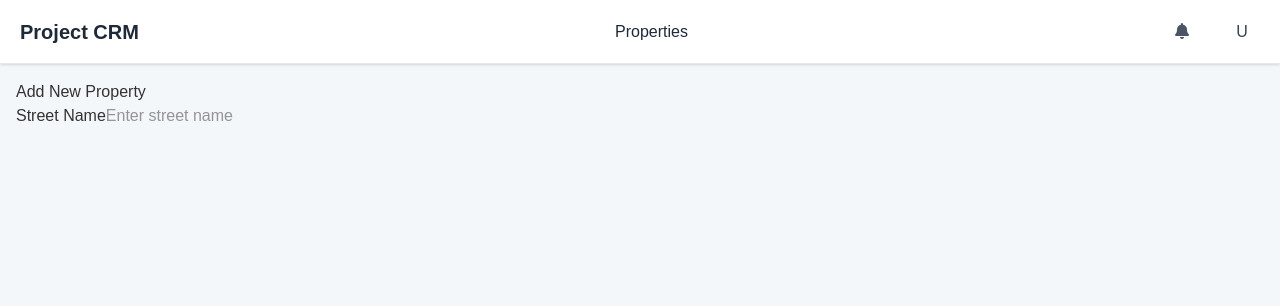
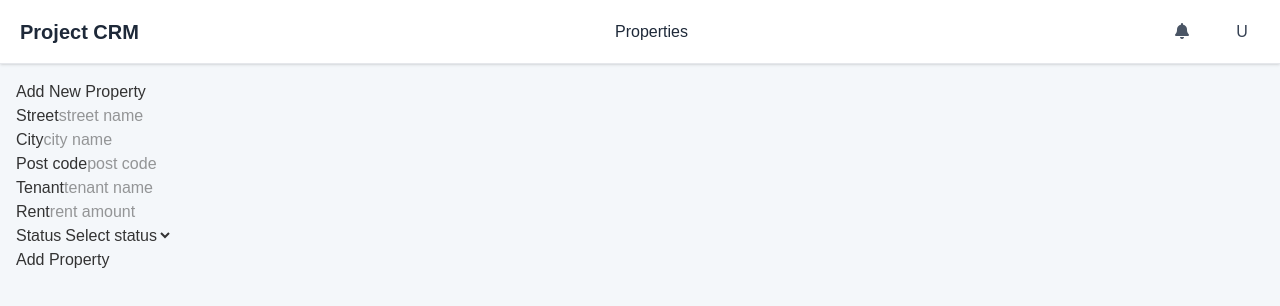
Before and after one commit to ChonCanCode/11-project-crm, a React (Vite) app: page /Adding in a window 1280 px wide. Shown: the top 306 px of the page. Built offline with nearby package versions, Linux system fonts and the light colour scheme.

Commit message:
adding page content input done

```diff
--- a/pages/Adding.jsx
+++ b/pages/Adding.jsx
@@ -30,16 +30,75 @@ function Adding() {
         <h2>Add New Property</h2>
         <form onSubmit={handleSubmit}>
           <div>
-            <label htmlFor="street">Street Name</label>
+            <label htmlFor="street">Street</label>
             <input
               type="text"
               name="street"
               id="street"
               value={newProperty.street}
               onChange={handleInputChange}
-              placeholder="Enter street name"
+              placeholder="street name"
             />
           </div>
+          <div>
+            <label htmlFor="city">City</label>
+            <input
+              type="text"
+              name="city"
+              id="city"
+              value={newProperty.city}
+              onChange={handleInputChange}
+              placeholder="city name"
+            />
+          </div>
+          <div>
+            <label htmlFor="postcode">Post code</label>
+            <input
+              type="text"
+              name="postcode"
+              id="postcode"
+              value={newProperty.postcode}
+              onChange={handleInputChange}
+              placeholder="post code"
+            />
+          </div>
+          <div>
+            <label htmlFor="tenant">Tenant</label>
+            <input
+              type="text"
+              name="tenant"
+              id="tenant"
+              value={newProperty.tenant}
+              onChange={handleInputChange}
+              placeholder="tenant name"
+            />
+          </div>
+          <div>
+            <label htmlFor="rent">Rent</label>
+            <input
+              type="number"
+              name="rent"
+              id="rent"
+              value={newProperty.rent}
+              onChange={handleInputChange}
+              placeholder="rent amount"
+            />
+          </div>
+          <div>
+            <label htmlFor="status">Status</label>
+            <select
+              name="status"
+              id="status"
+              value={newProperty.status}
+              onChange={handleInputChange}
+            >
+              <option value="">Select status</option>
+              <option value="Occupied">Occupied</option>
+              <option value="Vacant">Vacant</option>
+            </select>
+          </div>
+
+          <button type="submit">Add Property</button>
         </form>
       </div>
     </>
```
